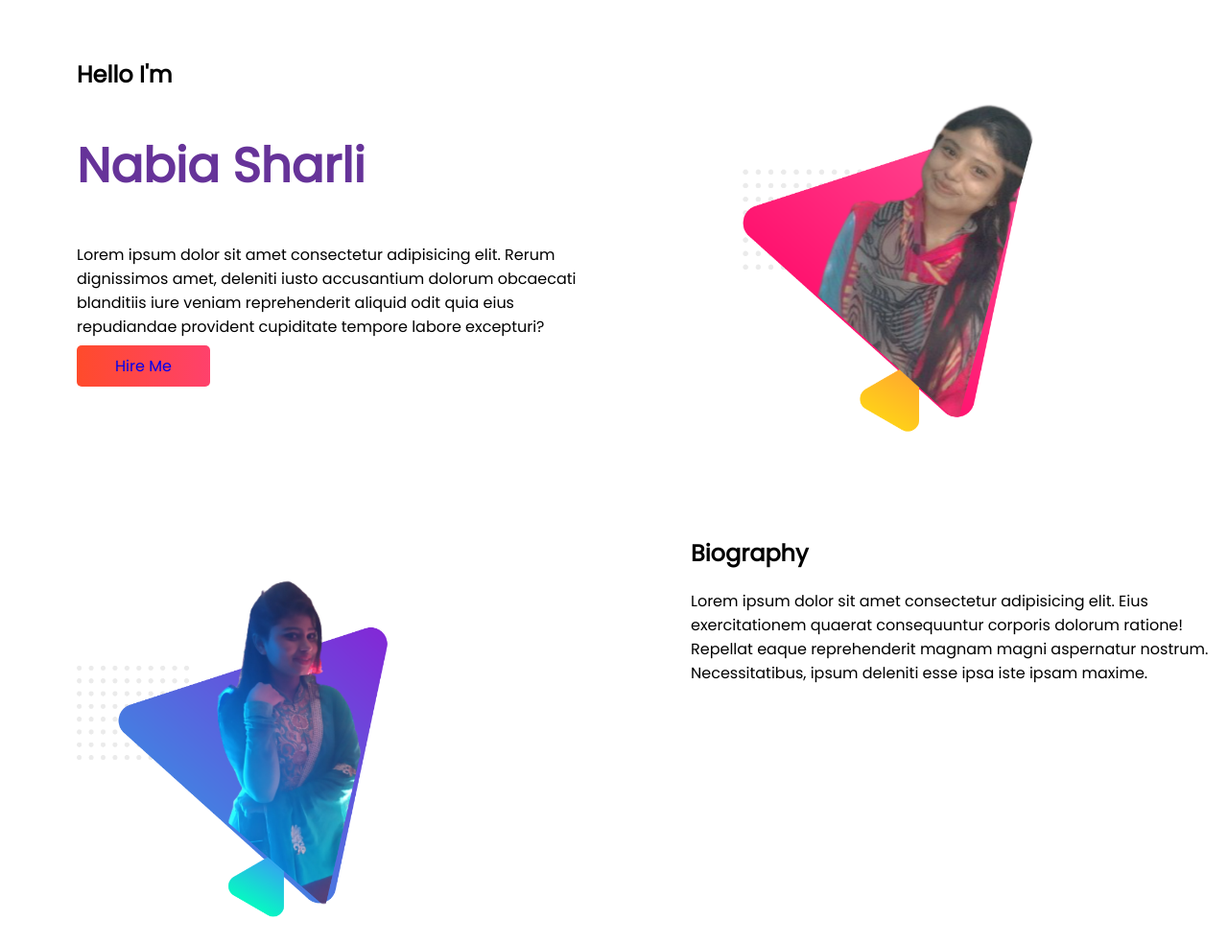
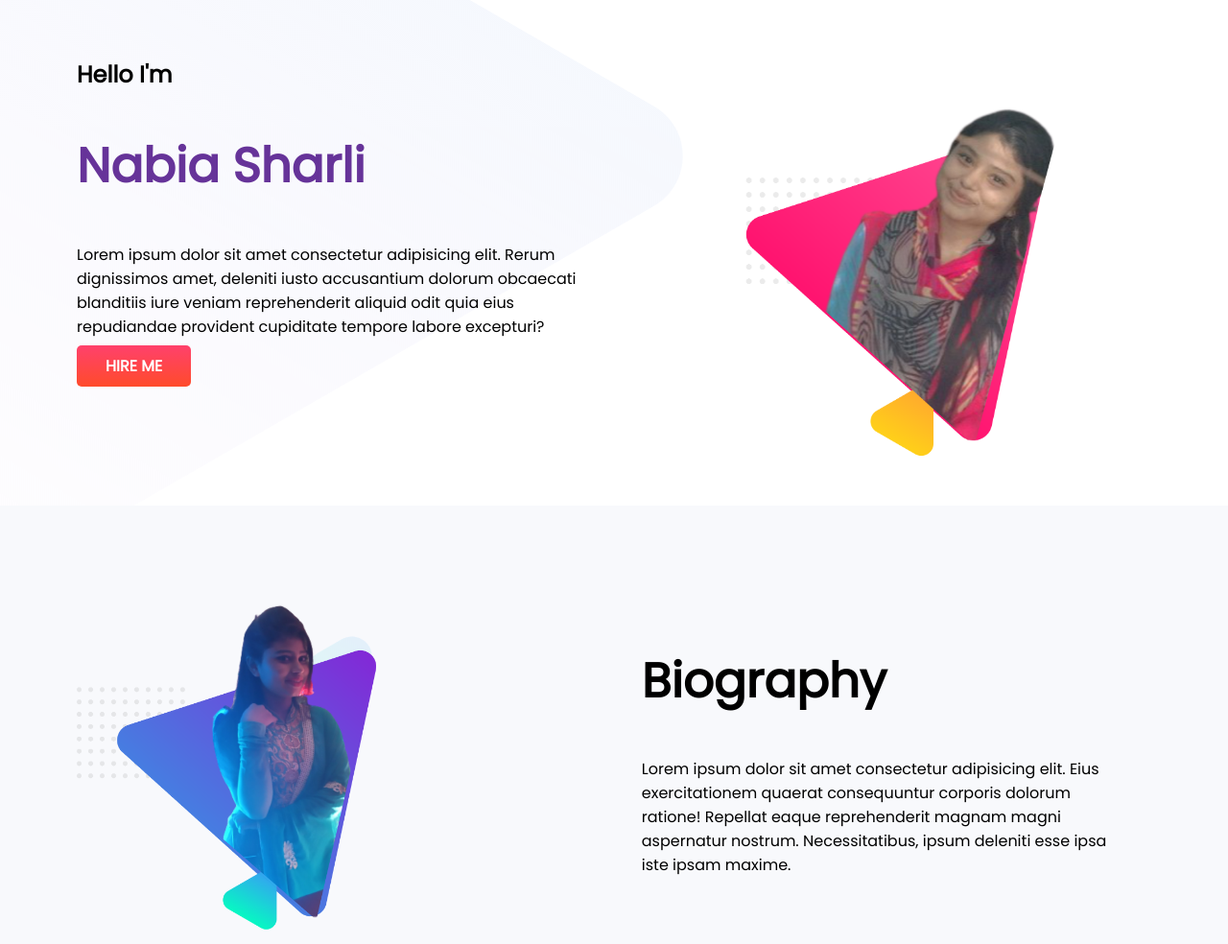
Before and after one commit to Nabia-Sharli/Assignment1, a plain HTML site: page index.html in a window 1280 px wide. Shown: the whole page at 96% size. Drawn offline with Linux system fonts and the light colour scheme.

Commit message:
Biography Area

```diff
--- a/index.html
+++ b/index.html
@@ -14,7 +14,8 @@
     />
   </head>
   <body>
-    <section class="headr-area">
+                 <!---Top banner area --->
+    <section class="header-area">
       <div class="half-width">
         <h2>Hello I'm</h2>
         <h1 class="name-color">Nabia Sharli</h1>
@@ -30,14 +31,17 @@
         <img src="personal-website/image 14.png" alt="" />
       </div>
     </section>
-    <section>
+             <!-----Biography Section---->
+
+    <section class="biography-area">
       <div class="half-width">
         <img src="personal-website/image 17.png" alt="" />
       </div>
-      <div class="half-width">
+      <div class="half-width bio">
         <h2>Biography</h2>
         <p>Lorem ipsum dolor sit amet consectetur adipisicing elit. Eius exercitationem quaerat consequuntur corporis dolorum ratione! Repellat eaque reprehenderit magnam magni aspernatur nostrum. Necessitatibus, ipsum deleniti esse ipsa iste ipsam maxime.</p>
       </div>
     </section>
+
   </body>
 </html>
--- a/style.css
+++ b/style.css
@@ -1,3 +1,4 @@
+/*header area opening*/
 body{
     font-family: 'Poppins', sans-serif;
     margin: 0;
@@ -15,17 +16,41 @@ section{
     padding-top: 40px;
 }
 .half-width img{
-    width: 80%;
+    width: 85%;
 
 }
 .header-area{
     background-image: url(personal-website/header-bg.png);
+    background-position: cover;
+    background-repeat: no-repeat;
 }
 .button{
     text-decoration: none;
-    background: #FF416C;  /* fallback for old browsers */
-background: -webkit-linear-gradient(to right, #FF4B2B, #FF416C);  /* Chrome 10-25, Safari 5.1-6 */
-background: linear-gradient(to right, #FF4B2B, #FF416C); /* W3C, IE 10+/ Edge, Firefox 16+, Chrome 26+, Opera 12+, Safari 7+ */
-padding: 10px 40px;
-border-radius: 5px;
+    text-transform: uppercase;
+    background-image: linear-gradient(#FF416C,#FF4B2B);
+    color: #fff;
+    padding: 10px 30px;
+    border-radius: 5px;
+    font-weight: bold;
+    margin-top: 10%;
 }
+.biography-area{
+    background-image: url(personal-website/biography-bg.png);
+    background-repeat: no-repeat;
+}
+/*header are closing*/
+.bio{
+    display: block;
+    margin-block-start: 0.80em;
+    margin-block-end: 0.80em;
+    margin-inline-start: 0px;
+    margin-inline-end: 0px;
+
+}
+.bio{
+  margin-top: 5%;
+    margin-right: 8%;
+}
+.bio h2{
+    font-size: 50px;
+}
```
